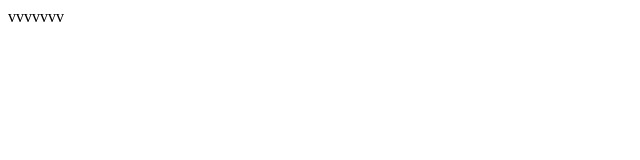
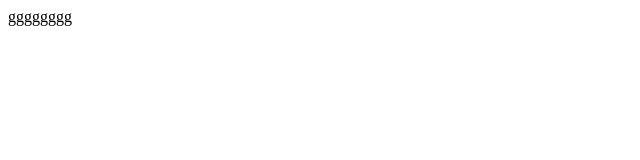
Before and after one commit to langshenging/LOL, a plain HTML site: page aaa.html in a window 1280 px wide. Shown: the full height of the page, 0-640 px from the left. Drawn offline with Linux system fonts and the light colour scheme.

Commit message:
Update aaa.html

```diff
--- a/aaa.html
+++ b/aaa.html
@@ -7,6 +7,6 @@
     <title>Document</title>
 </head>
 <body>
-    vvvvvvv
+   gggggggg
 </body>
 </html>
```
